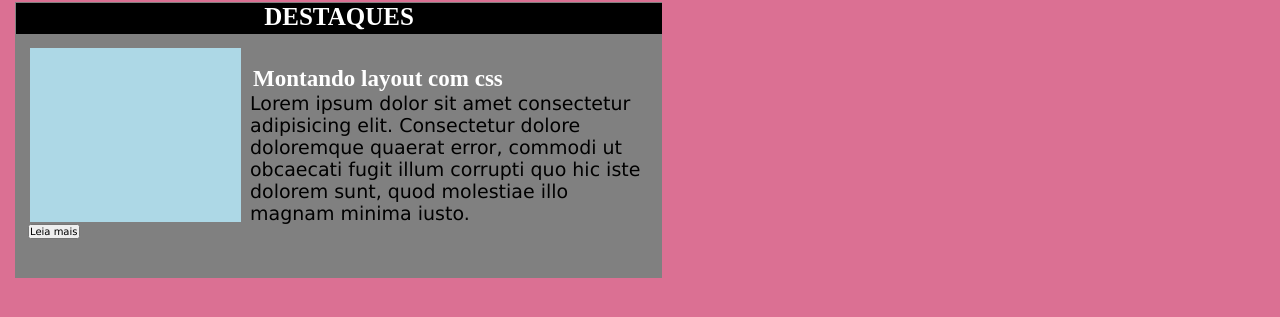
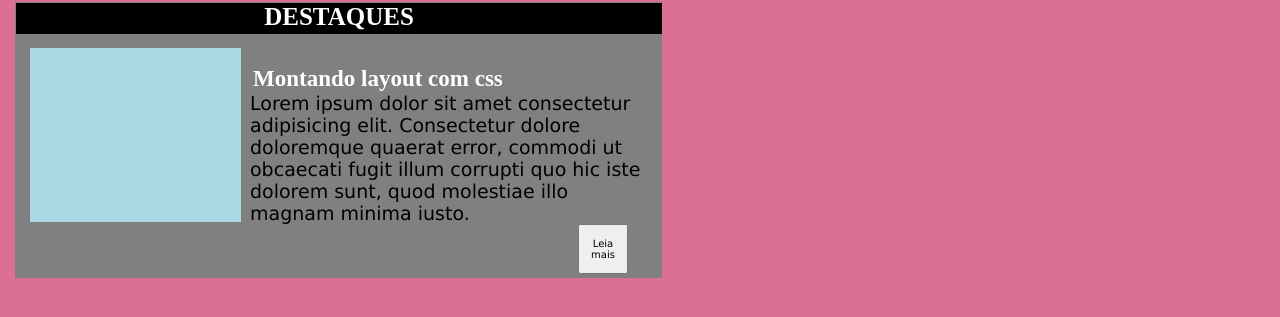
Before and after one commit to Belle2008/nosso-site, a plain HTML site: page index.html in a window 1280 px wide. Shown: the part 613-930 px from the top of the page. Drawn offline with Linux system fonts and the light colour scheme.

Commit message:
atualizacao

```diff
--- a/index.html
+++ b/index.html
@@ -35,7 +35,7 @@
                <div class="quadrado"></div>
                <h3> Montando layout com css</h3>
                <p> Lorem ipsum dolor sit amet consectetur adipisicing elit. Consectetur dolore doloremque quaerat error, commodi ut obcaecati fugit illum corrupti quo hic iste dolorem sunt, quod molestiae illo magnam minima iusto.</p>
-                <button> Leia mais</button>
+                <button class="botão">Leia mais</button>
             </section>
             <section class="primeiro">
 
--- a/style.css
+++ b/style.css
@@ -124,7 +124,11 @@
     p{
         font-size: 19px;
         margin-left: 222px;
-
+    }
+    .botão{
+        width: 50px;
+        height: 50px;
+       margin-left: 550px;
     }
 
 
```
